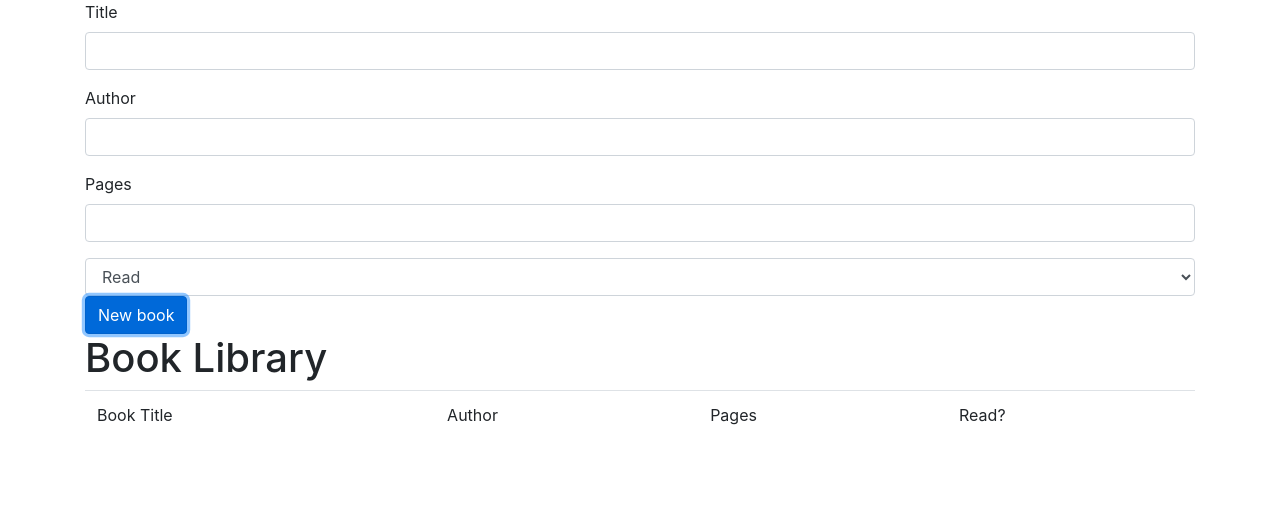
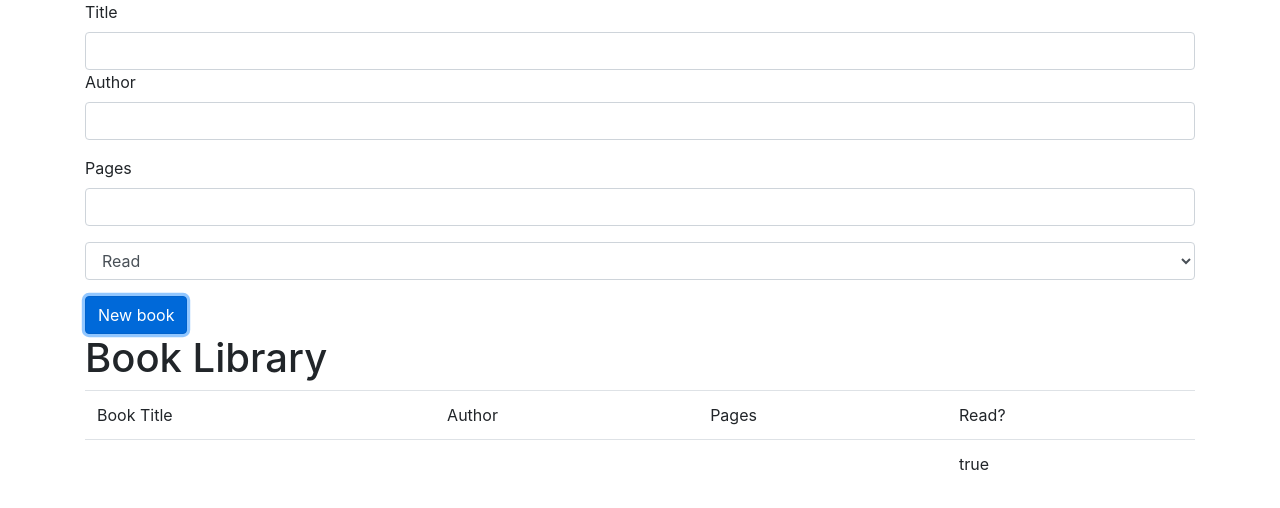
Before and after one commit to rahalrazika/jsLibrary, a plain HTML site: page index.html in a window 1280 px wide. Both pictures are taken after a click on the button "New book". Drawn offline with nearby package versions, Linux system fonts and the light colour scheme.

Commit message:
add create function

```diff
--- a/index.html
+++ b/index.html
@@ -7,7 +7,7 @@
     <title>library</title>
 </head>
 <body class="container">
-    <form ">
+    <form id = "book-form>
         <div class="form-group">
             <label for="title">Title</label>
             <input type="text" class="form-control" id="title">
@@ -20,9 +20,9 @@
             <label for="NumberOfpages">Pages</label>
             <input type="text" class="form-control" id="NumberOfpages">
         </div>
-        <select class="form-control">
-            <option>Read</option>
-            <option>Not Read</option>
+        <select class="form-control" id = "read">
+            <option value="true">Read</option>
+            <option value="false">Not Read</option>
 
           </select>
     </form>
--- a/script/index.js
+++ b/script/index.js
@@ -34,10 +34,18 @@ function createNewBook() {
 //4.call the show books  function
 let title = document.getElementById('title').value
 let author = document.getElementById('author').value
-let Pages = document.getElementById('Pages').value
+let numberOfpages = document.getElementById('NumberOfpages').value
 let read = document.getElementById('read').value
 
-console.log(title)
+ let book = new Book(title, author, numberOfpages, read)
+    myLibrary.push(book)
+    showBooks(myLibrary)
+ document.getElementById('title').value = ""
+ document.getElementById('author').value = ""
+ document.getElementById('numberOfpages').value = ""
+ document.getElementById('read').value = "true"
+
+
 }
 
 showBooks(myLibrary)
```
